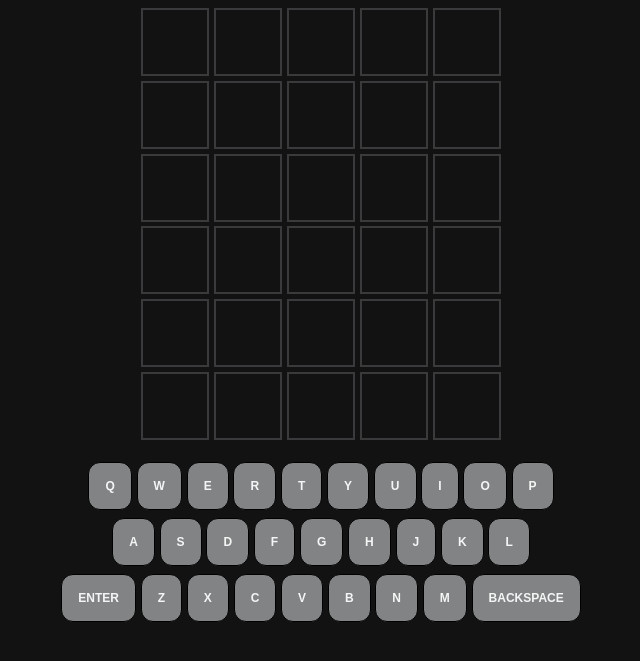
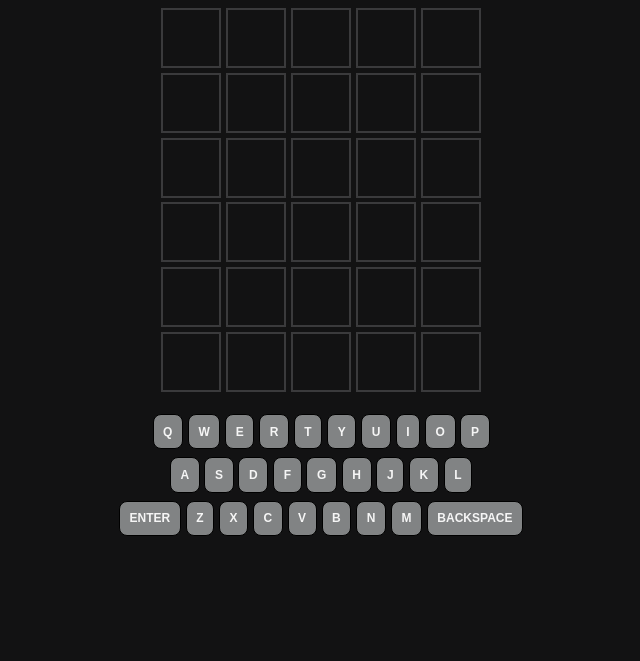
Before and after one commit to flargus/flargus.github.io, a website with bundled scripts: page index.html in a window 1280 px wide. Shown: the part 93-754 px from the top of the page, without its empty margins (319-959 px from the left). Built offline with nearby package versions, Linux system fonts and the light colour scheme.

Commit message:
Update style.css

```diff
--- a/style.css
+++ b/style.css
@@ -26,8 +26,8 @@ h1{
     font-size: 2rem;
     font-family: sans-serif;
     font-weight: 700;
-    height: 4rem;
-    width: 4rem;
+    height: 3.5rem;
+    width: 3.5rem;
     display: flex;
     justify-content: center;
     align-items: center;
@@ -35,18 +35,17 @@ h1{
 
 }
 .button{
-    font-size: 1rem;
     background-color:rgb(129, 131, 132);
     color: whitesmoke;
     font-family: sans-serif;
-    padding: 1rem;
+    padding: 0.6rem;
     font-weight: 700;
     font-size: 0.75rem;
     margin: 0 0.15rem;
     cursor: pointer;
     text-transform: uppercase;
     border: 1px solid black;
-    border-radius: 0.75rem;
+    border-radius: 0.5rem;
 }
 #keys {
     margin: 1rem 0;
@@ -60,8 +59,8 @@ h1{
     margin: 0.15rem;
     font-size: 2rem;
     font-weight: 700;
-    height: 4rem;
-    width: 4rem;
+    height: 3.5rem;
+    width: 3.5rem;
     display: flex;
     justify-content: center;
     align-items: center;
```
